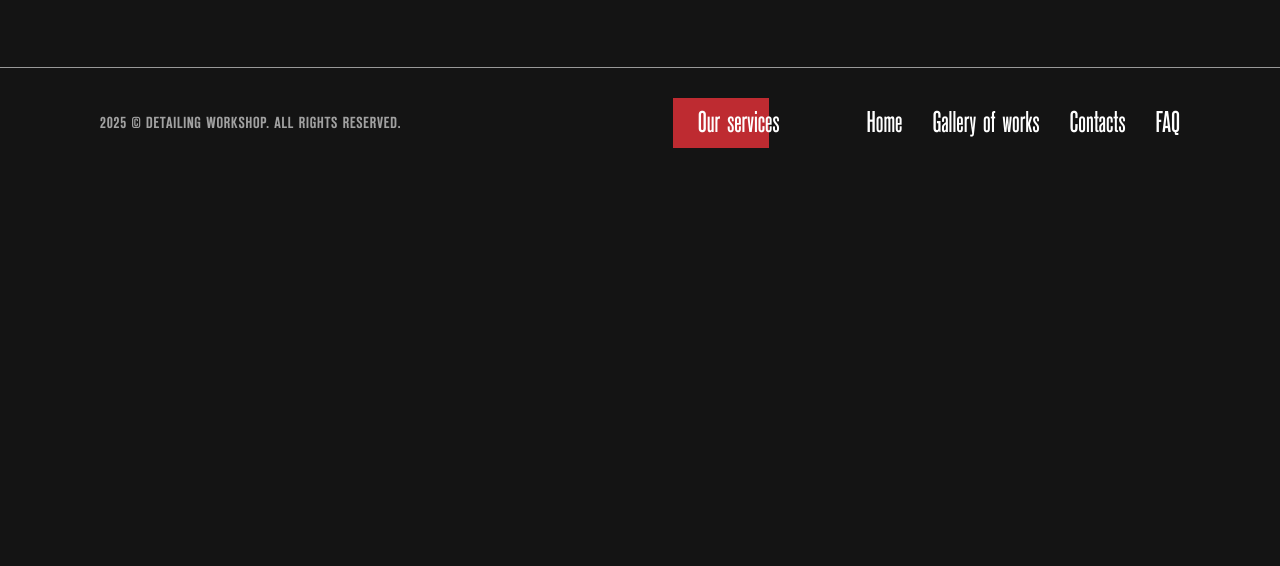
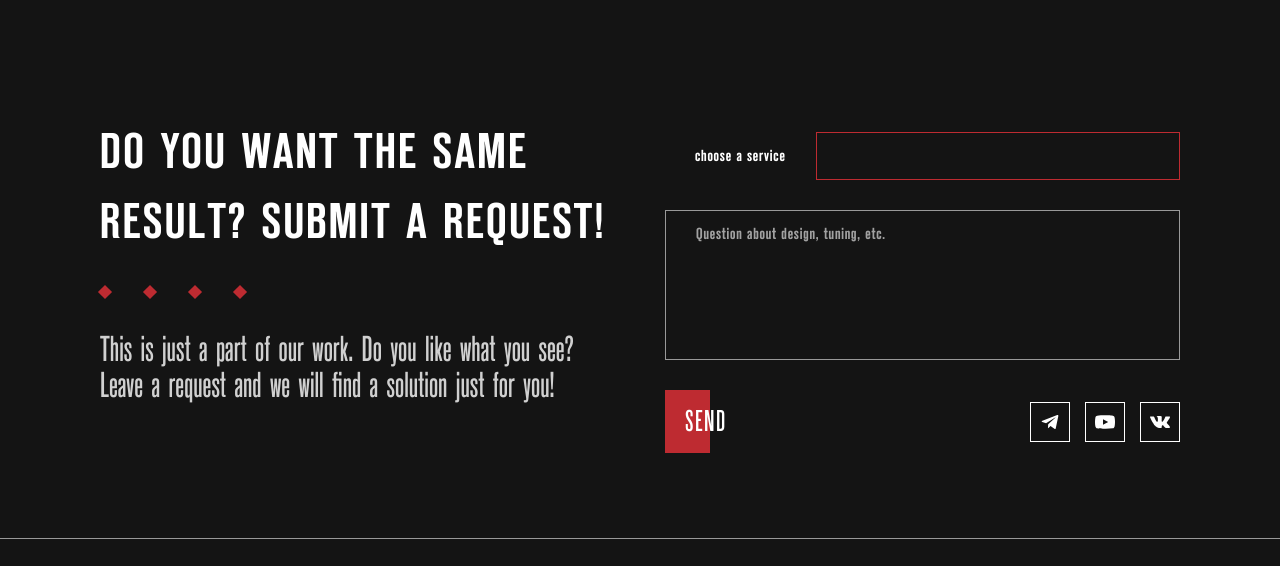
Before and after one commit to damidDD5202/CarMusc, a plain HTML site: page pages/gallery/gallery.html in a window 1280 px wide. Shown: the part 2427-2993 px from the top of the page. Before the commit the page ends 2605 px from the top, so only its background shows below. Drawn offline with Linux system fonts and the light colour scheme; files whose address does not match are found by name.

Commit message:
feat: add adaptive for last section (without select)

```diff
--- a/css/components/question.css
+++ b/css/components/question.css
@@ -54,20 +54,21 @@
     width: 20px;
 }
 
-.question-box >div >button{
+.question-box >div >button, .request-service-box-buttons >button{
     padding: 10px 20px;
     box-sizing: border-box;
     display: flex;
     align-items: center;
     justify-content: center;
     position: relative;
+    min-height: 63px;
 }
 
-.question-box >div >button >p{
+.question-box >div >button >p, .request-service-box-buttons >button >p{
     z-index: 10;
 }
 
-.question-box >div >button >span{
+.question-box >div >button >span, .request-service-box-buttons >button >span{
     width: 55%;
     background-color: var(--help);
     position: absolute;
--- a/pages/gallery/gallery.css
+++ b/pages/gallery/gallery.css
@@ -90,7 +90,10 @@
 }
 
 
+
 /* ---  feedback    --- */
+
+
 
 .feedback{
     box-sizing: border-box;
@@ -194,10 +197,148 @@
 
 @media(max-width: 509px){
     .feedback{
-        padding: 70px 15px;
+        padding: 50px 15px;
     }
 
     .feedbak-card{
         padding: 70px 15px 30px 15px;
     }
 }
+
+
+
+
+/* ---  request-service    --- */
+
+
+
+.request-service{
+    display: flex;
+    gap: 50px;
+    box-sizing: border-box;
+    padding: 50px 100px 70px 100px;
+}
+
+.request-service .request-service-text{
+    display: flex;
+    flex-direction: column;
+    gap: 30px;
+    width: 100%;
+    max-width: 730px;
+}
+
+.request-service-text >p:nth-of-type(1){
+    text-transform: uppercase;
+}
+
+.request-service-text >p:nth-of-type(2){
+    max-width: 580px;
+    opacity: 0.8;
+}
+
+.request-service-box{
+    max-width: 560px;
+    width: 100%;
+    margin: 15px 0;
+    display: flex;
+    flex-direction: column;
+    gap: 30px;
+    box-sizing: border-box;
+}
+
+.request-service-box-service{
+    display: flex;
+    flex-wrap: wrap;
+    gap: 15px 30px;
+    align-items: center;
+    flex-grow: 1;
+}
+
+.request-service-box-service >p{
+    margin-left: 30px;
+}
+
+.future-select{
+    height: 46px;
+    flex-grow: 1;
+    min-width: 290px;
+    border: 1px solid var(--help);
+}
+
+.request-service-box >textarea{
+    max-width: 560px;
+}
+
+.request-service-box-buttons{
+    display: flex;
+    justify-content: space-between;
+    width: 100%;
+    align-items: center;
+}
+
+.request-service-social{
+    display: flex;
+    gap: 15px;
+}
+
+.request-service-box-buttons .question-social{
+    flex-direction: row;
+}
+
+@media(max-width: 1261px){
+    .request-service{
+        flex-direction: column;
+        align-items: center;
+    }
+
+    .request-service .request-service-text{
+        align-items: center;
+    }
+
+    .request-service-text >p{
+        text-align: center;
+    }
+}
+
+@media(max-width: 939px){
+    .request-service{
+        padding: 50px;
+    }
+}
+
+@media(max-width: 768px){
+    .request-service-text >p:nth-of-type(1){
+        font-size: 2.875em;
+        line-height: calc(50/46);
+    }
+}
+
+@media(max-width: 659px){
+    .request-service-box{
+        flex-direction: column;
+    }
+
+    .request-service-box >div:nth-of-type(1){
+        padding-bottom: 0px;
+    }
+}
+
+@media(max-width: 542px){
+    .request-service-box-service{
+        flex-direction: column;
+        align-items: flex-start;
+    }
+
+    .future-select{
+        height: 46px;
+        flex-grow: 1;
+        min-width: 290px;
+        border: 1px solid var(--help);
+    }
+}
+
+@media(max-width: 509px){
+    .request-service{
+        padding: 50px 15px;
+    }
+}
--- a/pages/gallery/gallery.html
+++ b/pages/gallery/gallery.html
@@ -62,6 +62,37 @@
                 <img src="../../assets/images/work8.svg" alt="">
             </div>
         </section>
+        <section class="request-service">
+            <div class="request-service-text">
+                <p class="text-demi-s50-h70-l5">Do you want the same result? Submit a request!</p>
+                <div class="separators"></div>
+                <p class="text-medium-36">This is just a part of our work. Do you like what you see? Leave a request and we will find a solution just for you!</p>
+            </div>
+            <div class="request-service-box">
+                <div class="request-service-box-service">
+                    <p class="text-demi-s16-l5">choose a service</p>
+                    <div class="future-select"></div>
+                </div>
+                <textarea class="question-box-message" placeholder="Question about design, tuning, etc."></textarea>
+                <div class="request-service-box-buttons">
+                    <button class="half">
+                        <p class="text-medium-30-l5" data-i18n="prev.button">SEND</p>
+                        <span></span>
+                    </button>
+                    <div class="question-social">
+                        <a href="" class="icon-container">
+                            <img src="../../assets/icons/telegram.svg" alt="">
+                        </a>
+                        <a href="" class="icon-container">
+                            <img src="../../assets/icons/youtube.svg" alt="">
+                        </a>
+                        <a href="" class="icon-container">
+                            <img src="../../assets/icons/vk.svg" alt="">
+                        </a>
+                    </div>
+                </div>
+            </div>
+        </section>
     </main>
     <footer>
         <p class="text-demi-s16-h24-l5">2025 © Detailing Workshop. All rights reserved.</p>
```
